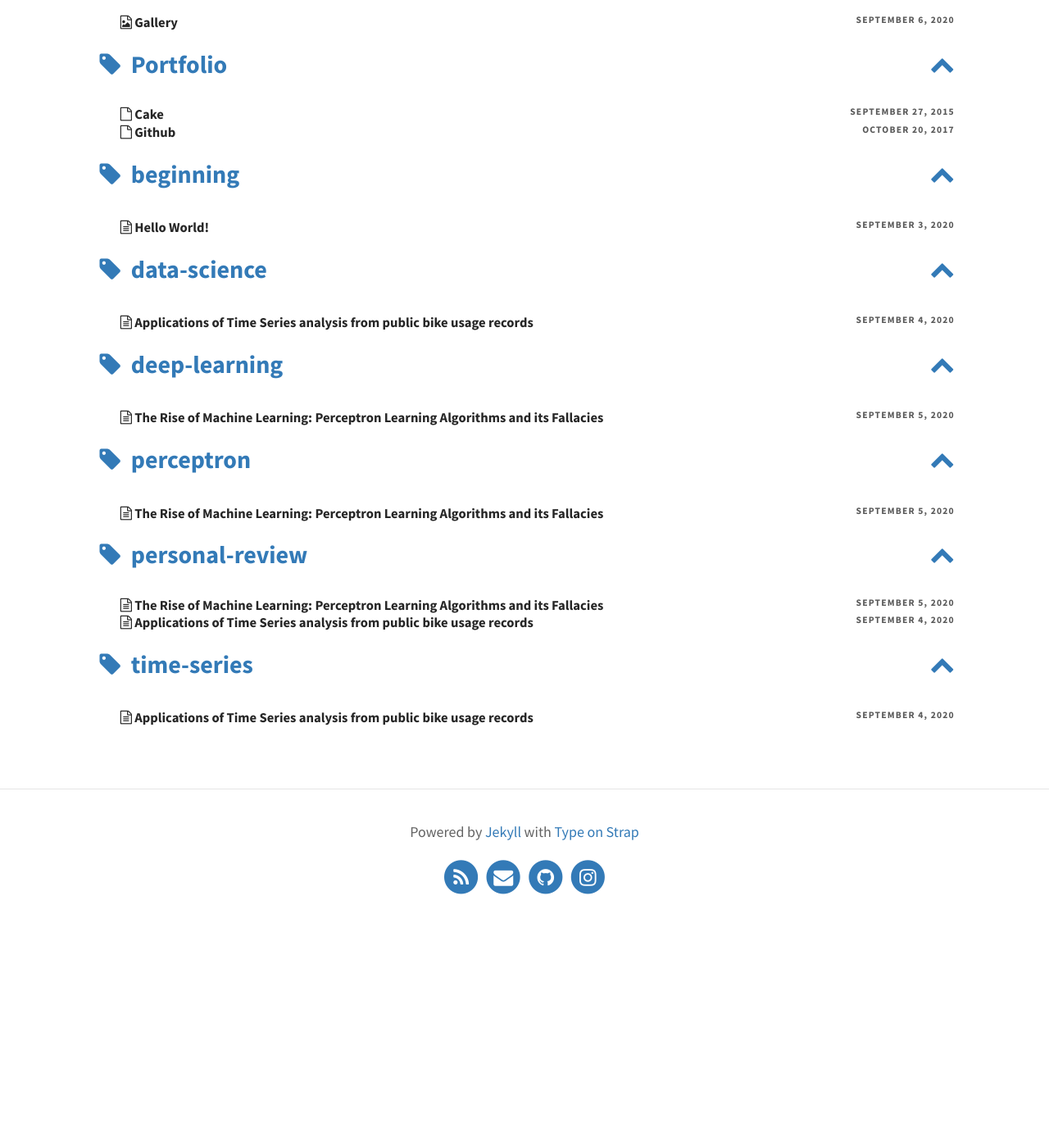
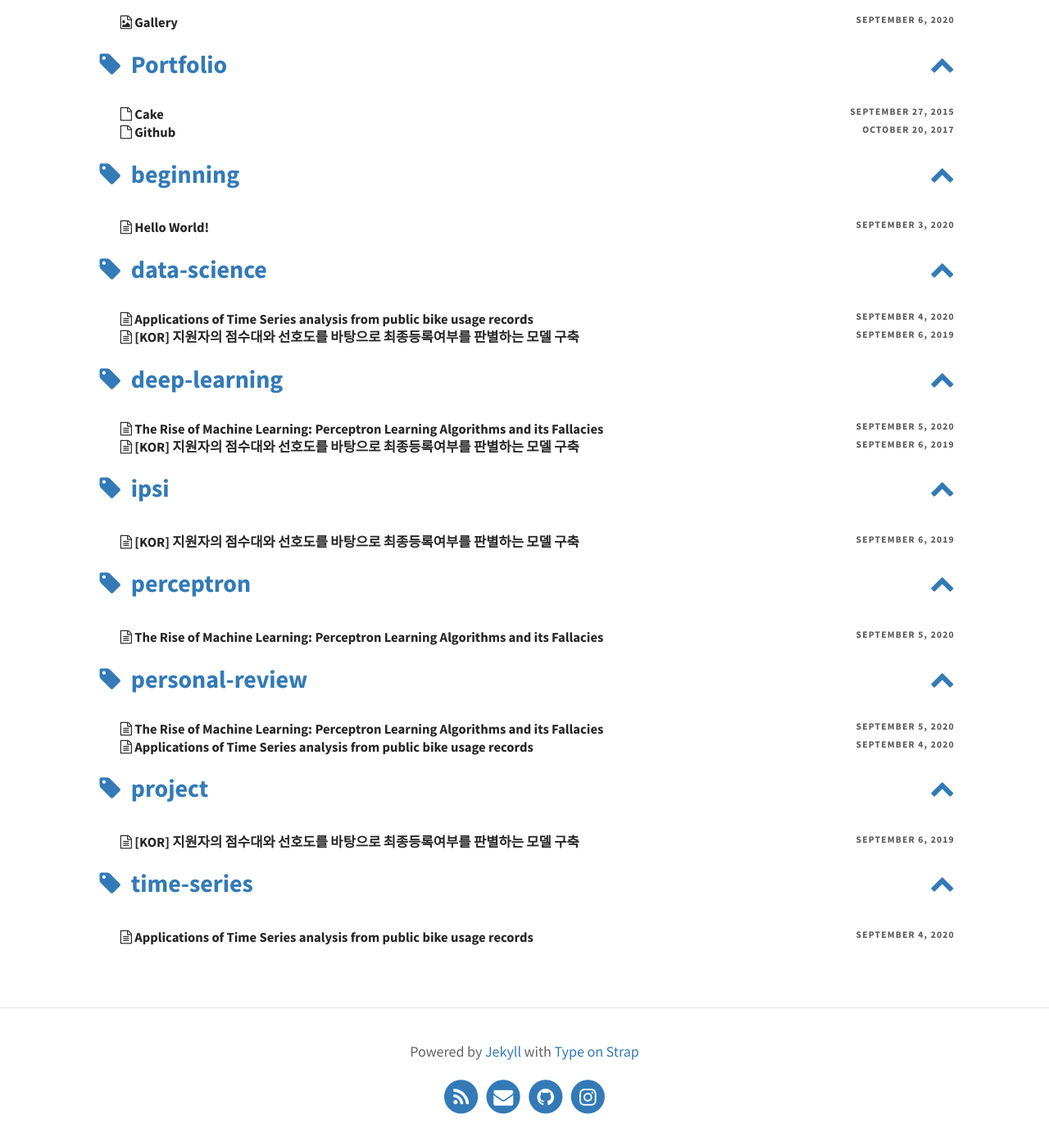
Before and after one commit to joyhyun99/joyhyun99.github.io, a Jekyll site: the page built from pages/tags.md, in a window 1280 px wide and 1400 px high, scrolled down 1403 px. Shown: the whole window at 82% size. Built offline with Jekyll 4.4.1, drawn with Linux system fonts in a browser that asks for light colours; before the commit the page ends 2536 px from its top, so only the background shows below that.

Commit message:
Update and rename ipsi1.md to 2019-09-06-ipsi1.md

```diff
--- a/_posts/ipsi1.md
+++ b/_posts/2019-09-06-ipsi1.md
@@ -34,3 +34,31 @@ excerpt_separator: <!--more-->
 <p>  각 지원자의 선호도는 그 순서만으로는 합격 여부를 결정할 수는 없지만, 최초합격에다가 3순위면 최종적으로 그 학과에 등록하지 않을 가능성이 높고, 추가합격에다가 1순위면 최종적으로 그 학과에 등록할 확률이 아주 높아서 내 점수보다 위에 있는 표본의 점수대가 선호도가 얼마면 몇퍼센트의 확률로 등록할지 말지의 여부를 통계적으로 활용할 수 있는 중요한 지표 중 하나입니다. 학생들의 선호도를 점수대에 따라 확인하기 위해 점수대에 따른 선호도 분포 그래프를 먼저 첨부하였습니다. 이를 통해 모델을 구축하기 전 전체적인 선호도를 파악할 수 있습니다.</p>
 
 ![0]({{ "/assets/img/ad_2.png" | relative_url }})
+
+
+## 알고리즘 분석 과정
+
+<p>  OO 대학교 XX 학과에 2019년도에 180명의 지원자가 정시모집에 지원했다고 가정합시다. 선호도 모델은 선호도, 지원자 점수대, 등록 여부 데이터로 구축하였습니다. </p>
+<p>  모델에 들어갈 최적의 학습 알고리즘 파악하기 위해,
+
+Keras, Tensorflow 등등 다양한 강력한 도구들이 있지만, 저는 사이킷런을 이용한 학습을 통해 로지스틱 회귀, 결정 트리 학습법, K- 최근접 이웃 알고리즘, 다수결 투표 앙상블 분류기 각각 모델의 위양성과 진음성을 구하고, 이를 바탕으로 정밀도, 재현율을 측정해 가장 성능이 좋은 학습 알고리즘을 사용하였습니다.</p>
+
+{% highlight ruby %}
+{% raw %}
+ROC AUC: 0.82 (+/- 0.10) [Logistic regression]
+ROC AUC: 0.84 (+/- 0.07) [Decision tree]
+ROC AUC: 0.65 (+/- 0.12) [KNN]
+ROC AUC: 0.79 (+/- 0.08) [Majority voting]
+{% endraw %}
+{% endhighlight %}
+
+{% highlight ruby %}
+{% raw %}
+최적의 매개변수: {'decisiontreeclassifier__max_depth': 1, 'pipeline-1__clf__C': 0.1}
+정확도: 0.79
+{% endraw %}
+{% endhighlight %}
+
+![1]({{ "/assets/img/ad_3.png" | relative_url }})
+
+## 알고리즘 분석 결과
```
